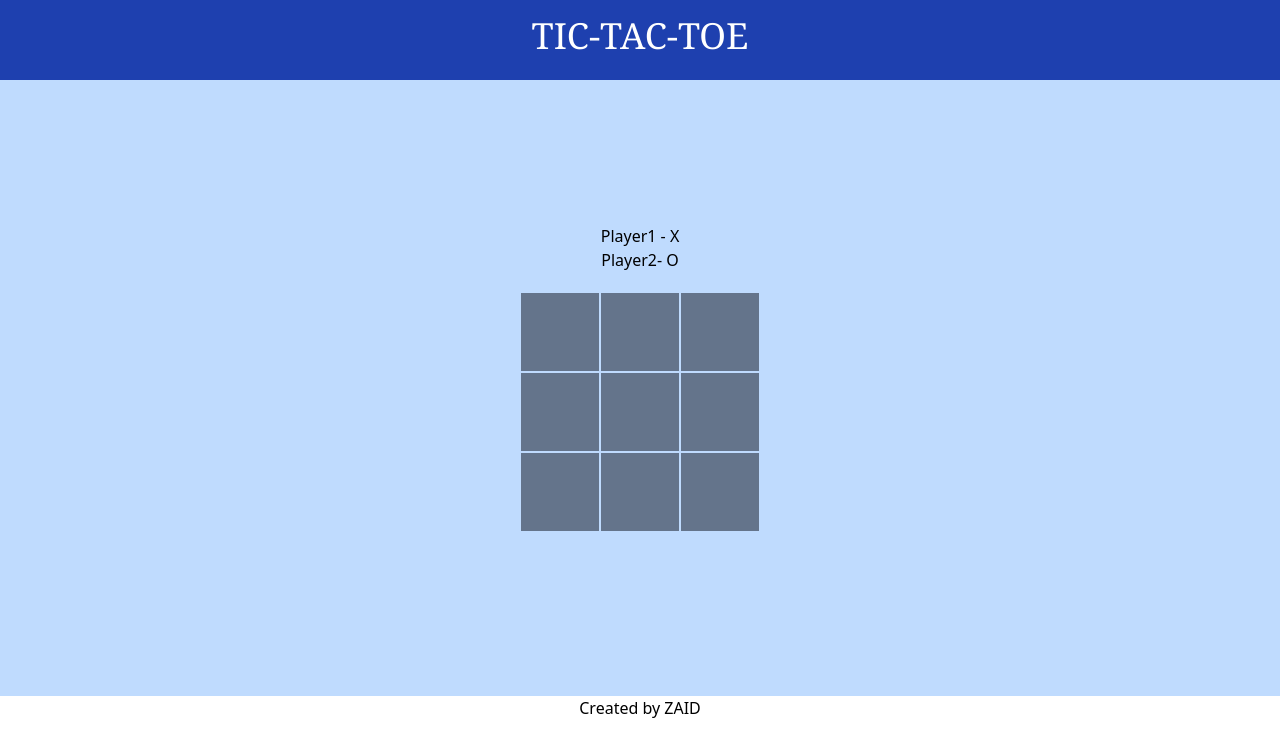
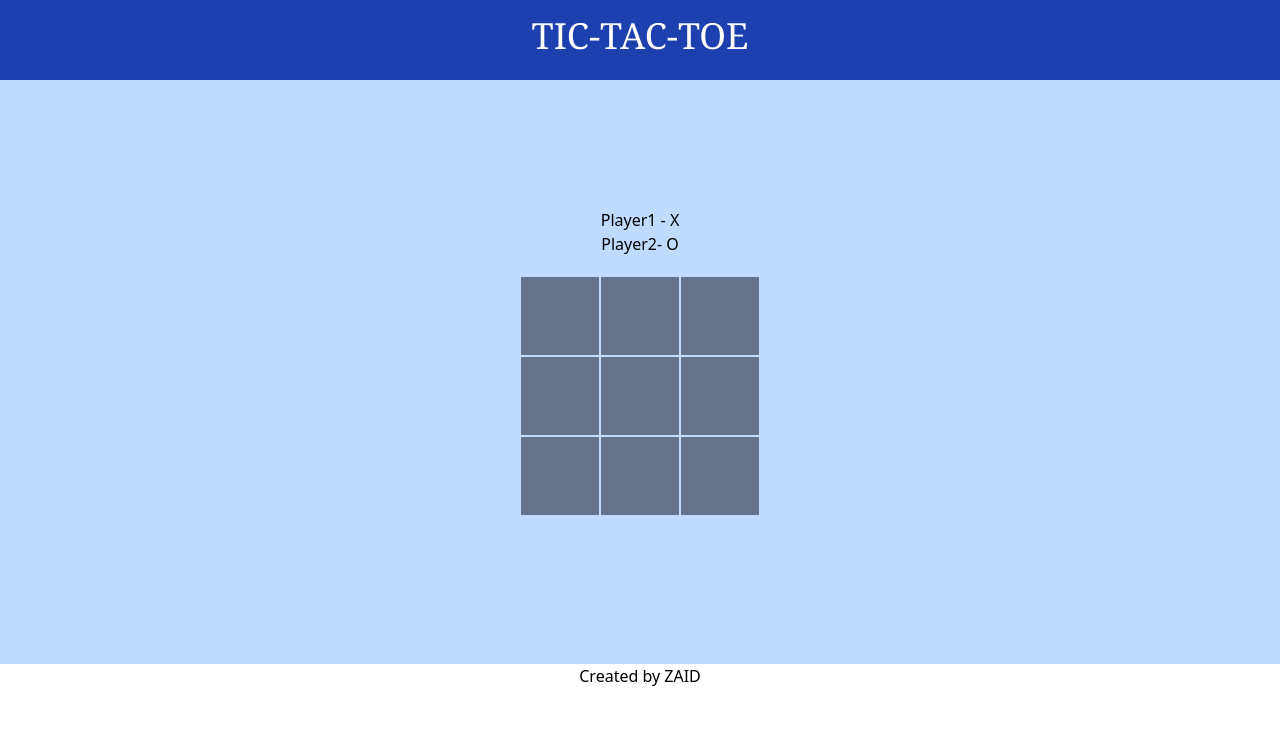
Before and after one commit to Xaid-vfx/TICTACTOE, a plain HTML site: page index.html in a window 1280 px wide. Drawn offline with nearby package versions, Linux system fonts and the light colour scheme.

Commit message:
Update index.html

```diff
--- a/index.html
+++ b/index.html
@@ -112,7 +112,7 @@
     <main>
         <div class="">
         <div class="justify-center items-center">
-            <div class="bg-blue-200 py-36 text-center">
+            <div class="bg-blue-200 py-32 text-center">
                                                       <p>Player1 - X</p>    <p>Player2- O </p>
                 <!-- grid -->
                 <div id="ttt" class="flex justify-center py-5">
```
